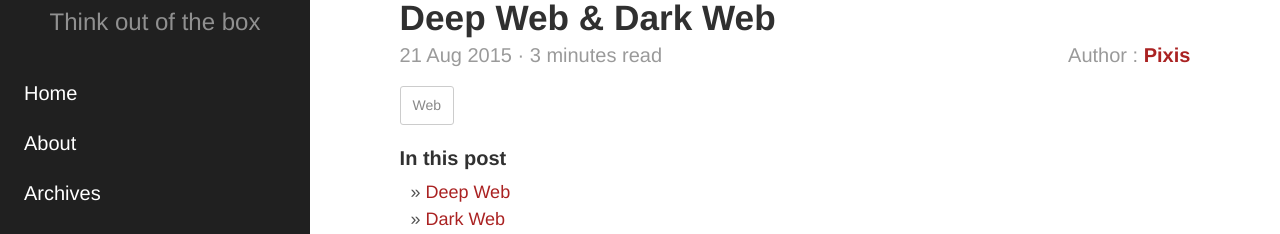
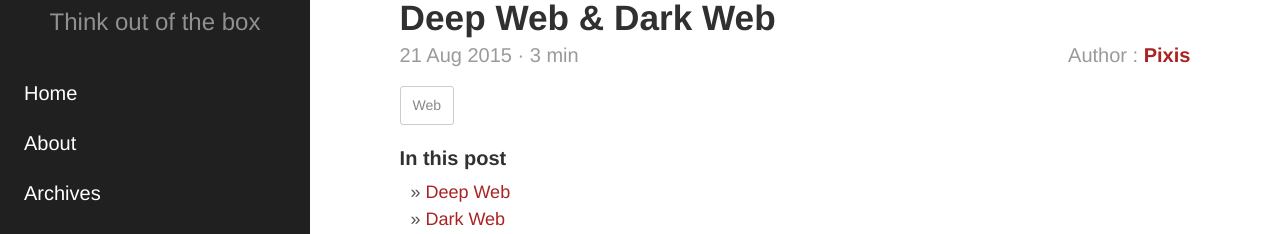
Before and after one commit to Hackndo/en.hackndo.github.io, a Jekyll site: the page built from _posts/2015-08-21-deep-web-dark-web.md, in a window 1280 px wide. Shown: the part 391-625 px from the top of the page. Built offline with Jekyll 4.4.1, drawn with Linux system fonts in a browser that asks for light colours; comment, search, counter and statistics services are not loaded.

Commit message:
Responsive CSS

```diff
--- a/_includes/read_time.html
+++ b/_includes/read_time.html
@@ -1,8 +1,8 @@
 <span class="reading-time" title="Estimated read time">
   {% assign words = content | number_of_words %}
   {% if words < 360 %}
-    1 minute read
+    1 min
   {% else %}
-    {{ words | divided_by:180 }} minutes read
+    {{ words | divided_by:180 }} min
   {% endif %}
 </span>
--- a/assets/css/style.css
+++ b/assets/css/style.css
@@ -429,6 +429,13 @@
     margin-top: -.5rem;
     margin-bottom: 1rem;
     color: #9a9a9a;
+    font-size: 16px;
+}
+
+@media only screen and (min-width: 900px) {
+    .post-info {
+        font-size: 20px;
+    }
 }
 
 .google-icon-date {
```
